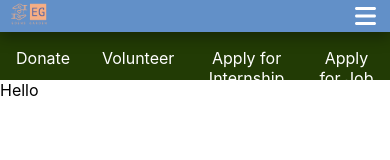
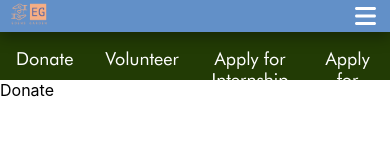
Before and after one commit to MichaelLin12/Eden-s-Garden, a React (Create React App) app in the folder client/: page /support in a window 390 px wide. Shown: the top 160 px of the page. Built offline with nearby package versions, Linux system fonts and the light colour scheme.

Commit message:
minor changes

```diff
--- a/client/src/components/Event/event.css
+++ b/client/src/components/Event/event.css
@@ -1,3 +1,8 @@
+@font-face {
+    font-family: futura-title;
+    src: url('../../fonts/futura/Futura\ Heavy\ font.ttf');
+}
+
 .item{
     box-shadow: rgba(50, 50, 93, 0.25) 0px 50px 100px -20px, rgba(0, 0, 0, 0.3) 0px 30px 60px -30px;
     height: 18rem;
--- a/client/src/components/events/events.css
+++ b/client/src/components/events/events.css
@@ -1,6 +1,6 @@
 @font-face {
-    font-family: futura-title;
-    src: url('../../fonts/futura/Futura\ Heavy\ font.ttf');
+    font-family: futura-text;
+    src: url('../../fonts/futura/Futura\ Light\ font.ttf');
 }
 
 .nav{
@@ -24,6 +24,8 @@
     color: #223b05;
     text-align: left;
     width: 35%;
+    font-family: futura-text;
+    font-size: 16px;
 }
 
 .space1{
@@ -68,6 +70,8 @@
         color: #223b05;
         text-align: left;
         width: 45%;
+        font-family: futura-text;
+        font-size: 16px;
     }
 }
 
@@ -92,5 +96,7 @@
         color: #223b05;
         text-align: left;
         width: 50%;
+        font-family: futura-text;
+        font-size: 16px;
     }
 }
--- a/client/src/components/sidebar/sidebar.css
+++ b/client/src/components/sidebar/sidebar.css
@@ -20,6 +20,8 @@
     color: #223b05;
     padding: 16px;
     text-decoration: none;
+    font-family:futura-links;
+    font-size: 18px;
 }
 
 
@@ -27,6 +29,8 @@
 .sidebar a:hover:not(.active) {
     background-color: #223b05;
     color: white;
+    font-family:futura-links;
+    font-size: 18px;
 }
 
 /* Page content. The value of the margin-left property should match the value of the sidebar's width property */
@@ -48,6 +52,8 @@ div.content {
     .sidebar a {
         background-color: transparent;
         color: white;
+        font-family:futura-links;
+        font-size: 18px;
     }
     div.content {margin-left: 0;}
     /* Links on mouse-over */
@@ -55,6 +61,8 @@ div.content {
         background-color: #223b05;
         color: white;
         border-bottom: 3px solid #6290c8;
+        font-family:futura-links;
+        font-size: 18px;
     }
 }
 
@@ -63,5 +71,7 @@ div.content {
     .sidebar a {
         text-align: center;
         float: none;
+        font-family:futura-links;
+        font-size: 18px;
     }
 }
--- a/client/src/components/support/support.tsx
+++ b/client/src/components/support/support.tsx
@@ -3,6 +3,10 @@ import './support.css'
 import Navbar from '../navbar/navbar'
 import Footer from '../footer/Footer'
 import Sidebar from '../sidebar/sidebar'
+import Donate from '../donate/Donate'
+import Volunteer from '../volunteer/Volunteer'
+import Intern from '../intern/Intern'
+import Job from '../job/Job'
 
 export default function Support() {
   const [page, setPage]:[String,Function] = useState('Donate');
@@ -20,6 +24,18 @@ export default function Support() {
     }
   }
 
+  const view = ()=>{
+    if(page === 'Donate'){
+      return <Donate/>
+    }else if(page === 'Volunteer'){
+      return <Volunteer/>
+    }else if(page === 'Internship'){
+      return <Intern/>
+    }else if(page === 'Job'){
+      return <Job/>
+    }
+  }
+
   return (
     <div>
       <div className='nav'>
@@ -30,7 +46,7 @@ export default function Support() {
           <Sidebar handleClick={(e:any)=>{onClick(e)}}/>
         </div>
         <div className='ele2'>
-          Hello
+          {view()}
         </div>
       </div>
       <div>
```
